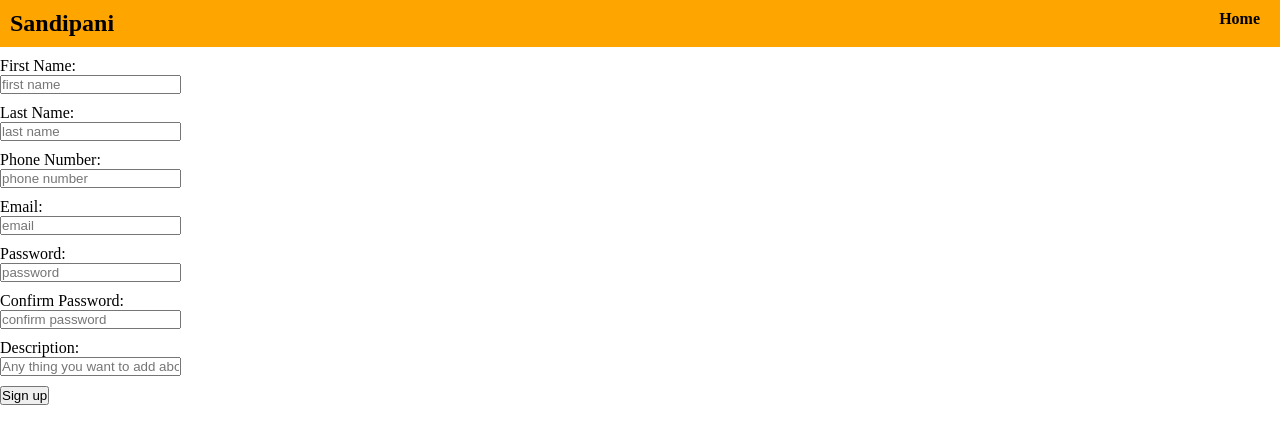
After one commit to ArvinH16/sandipani, a Flask app: page /sign_up in a window 1280 px wide. The commit adds this page. Shown: the top 444 px of the page. Run offline with Flask 3, Linux system fonts and the light colour scheme.

Commit message:
organizer sign up updates

```diff
--- /dev/null
+++ b/flask_app/controllers/organizers.py
@@ -0,0 +1,60 @@
+from flask_app import app
+from flask import render_template, redirect, request, session, flash
+#from flask_app.models.user import User
+#from flask_app.models.thought import Thought
+from flask_app.models.organizer import Organizer
+from flask_app.models.member import Member
+
+from flask_bcrypt import Bcrypt
+bcrypt = Bcrypt(app)
+
+@app.route("/organizer_login", methods=['POST'])
+def login():
+
+    data = {
+        "email": request.form["email"],
+        "password": request.form["password"]
+    }
+
+    organizer = Organizer.check_email(data)
+    if not organizer:
+        return redirect('/')
+
+    if not bcrypt.check_password_hash(organizer.password, data['password']):
+        #flash("Invalid Password", "login")
+        return redirect('/')
+
+    session['organizer_id'] = organizer.id
+    return redirect("/main_page")
+
+
+@app.route("/sign_up")
+def sign_up():
+
+    return render_template("sign_up.html")
+
+@app.route("/organizer_sign_up", methods=["POST"])
+def add_organizer():
+
+    data = {
+        "first_name": request.form['first_name'],
+        "last_name" : request.form['last_name'],
+        "phone_number" : request.form['phone_number'],
+        "email" : request.form['email'],
+        "password" : request.form['password'],
+        "description" : request.form['description'],
+        "role" : request.form['role']
+    }
+    pw_hash = bcrypt.generate_password_hash(request.form['password'])
+
+    organizer = Organizer.add_organizer(data)
+
+    return redirect("/pending_page")
+
+
+
+@app.route("/main_page")
+def dashboard():
+    all_members = Member.get_all_members()
+
+    return render_template("dashboard.html", all_members = all_members)
--- a/flask_app/models/member.py
+++ b/flask_app/models/member.py
@@ -43,7 +43,8 @@ class Member:
     @classmethod
     def add_member(cls, data):
         #Add admin id from session later when we protect pages
-        query = "INSERT INTO members (first_name, middle_name, last_name, email, spouse, parents, children, street_1, street_2, city, state, zip, country, phone_1, phone_2, notes, email_list, admin_id) VALUES (%(first_name)s, %(middle_name)s, %(last_name)s, %(email)s, %(spouse)s, %(parents)s, %(children)s, %(street_1)s, %(street_2)s, %(city)s, %(state)s, %(zip)s, %(country)s, %(phone_1)s, %(phone_2)s, %(notes)s, %(email_list)s, 1);"
+        #add email list when fixed
+        query = "INSERT INTO members (first_name, middle_name, last_name, email, spouse, parents, children, street_1, street_2, city, state, zip, country, phone_1, phone_2, notes, organizer_id) VALUES (%(first_name)s, %(middle_name)s, %(last_name)s, %(email)s, %(spouse)s, %(parents)s, %(children)s, %(street_1)s, %(street_2)s, %(city)s, %(state)s, %(zip)s, %(country)s, %(phone_1)s, %(phone_2)s, %(notes)s, 2);"
         result = connectToMySQL('sandipani').query_db(query, data)
 
         return result
--- /dev/null
+++ b/flask_app/templates/sign_up.html
@@ -0,0 +1,69 @@
+<!DOCTYPE html>
+<html lang="en">
+<head>
+    <meta charset="UTF-8">
+    <meta name="viewport" content="width=device-width, initial-scale=1.0">
+    <title>Document</title>
+    <link rel="stylesheet" type="text/css" href="{{ url_for('static', filename='index.css') }}">
+    <link rel="stylesheet" type="text/css" href="{{ url_for('static', filename='nav.css') }}">
+
+
+</head>
+<body>
+    <nav class="nav">
+        <div>
+            <h1>Sandipani</h1>
+        </div>
+        <div>
+            <ul id="ul">
+                <li id="list_item"><a href="/main_page">Home</a></li>
+                <!-- <li id="list_item"><a href="/new_member">Add Member</a></li> -->
+            </ul>
+        </div>
+    </nav>
+
+    <div>
+        <form action="/organizer_sign_up" method="post">
+            <div id="form_section">
+                <label for="first_name">First Name:</label>
+                <input type="text" name="first_name" placeholder="first name" required>
+            </div>
+
+            <div id="form_section">
+                <label for="last_name">Last Name:</label>
+                <input type="text" name="last_name" placeholder="last name" required>
+            </div>
+
+            <div id="form_section">
+                <label for="phone_number">Phone Number:</label>
+                <input type="text" name="phone_number" placeholder="phone number" required>
+            </div>
+
+            <div id="form_section">
+                <label for="email">Email:</label>
+                <input type="text" name="email" placeholder="email" required>
+            </div>
+
+            <div id="form_section">
+                <label for="password">Password:</label>
+                <input type="password" name="password" placeholder="password" required>
+            </div>
+
+            <div id="form_section">
+                <label for="pass_confirm">Confirm Password:</label>
+                <input type="password" name="pass_confirm" placeholder="confirm password" required>
+            </div>
+
+            <div id="form_section">
+                <label for="description">Description:</label>
+                <input type="text" name="description" placeholder="Any thing you want to add about your self">
+            </div>
+
+            <input type="hidden" name="role" value="none">
+
+
+            <input id="form_element" type="submit" value="Sign up">
+        </form>
+    </div>
+</body>
+</html>
--- a/flask_app/templates/view_member.html
+++ b/flask_app/templates/view_member.html
@@ -107,7 +107,7 @@
 
             </div>
 
-            <input type="submit" value="Add member!">
+            <input type="submit" value="Edit member">
         </form>
     </div>
 </body>
--- a/server.py
+++ b/server.py
@@ -1,4 +1,4 @@
-from flask_app.controllers import index, admins, members
+from flask_app.controllers import index, organizers, members
 from flask_app import app
 
 
```
Also changed, not shown: flask_app/controllers/admins.py (deleted, +0 -34 lines), flask_app/controllers/index.py (+7 -1 lines), flask_app/models/organizer.py (renamed from flask_app/models/admin.py, +12 -2 lines), flask_app/templates/index.html (+5 -5 lines), flask_app/templates/pending_page.html (added, +11 -0 lines), 2 other files.
